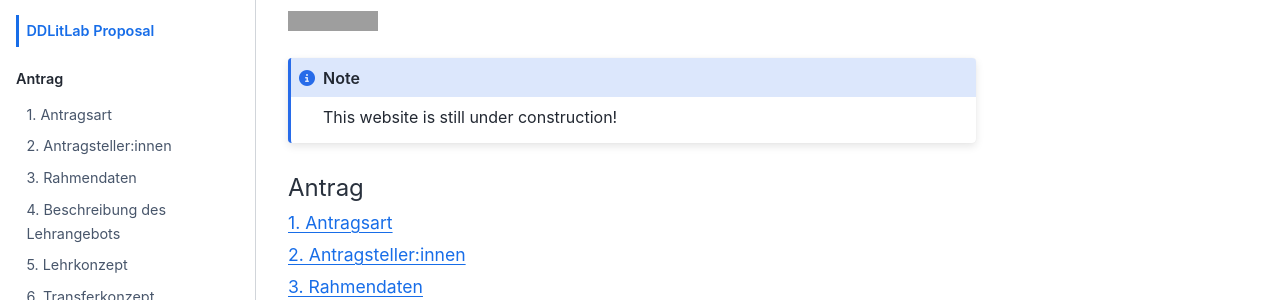
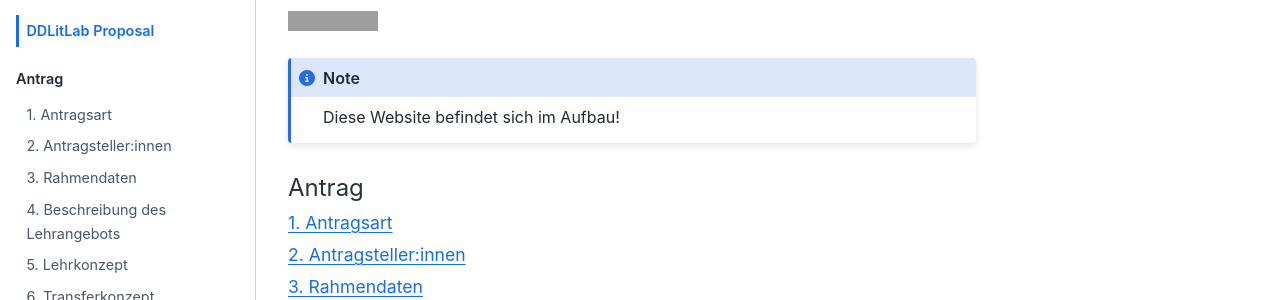
Before and after one commit to lnnrtwttkhn/ddlitlab-proposal, a Jupyter Book: the page built from docs/intro.md, in a window 1280 px wide and 1083 px high. Shown: the part 128-428 px from the top of the window. Built offline with Jupyter Book 1.0.4 settings and Sphinx 7.4.7 and the Sphinx Book theme 1.1.4, drawn with Linux system fonts in a browser that asks for light colours; grey boxes are pictures that could not be loaded.

Commit message:
change note about website under construction

````diff
--- a/docs/intro.md
+++ b/docs/intro.md
@@ -3,7 +3,7 @@
 [![deploy-book](https://github.com/lnnrtwttkhn/ddtlitlab/actions/workflows/main.yml/badge.svg)](https://github.com/lnnrtwttkhn/ddtlitlab/actions/workflows/main.yml)
 
 ```{note}
-This website is still under construction!
+Diese Website befindet sich im Aufbau!
 ```
 
 ```{tableofcontents}
````
